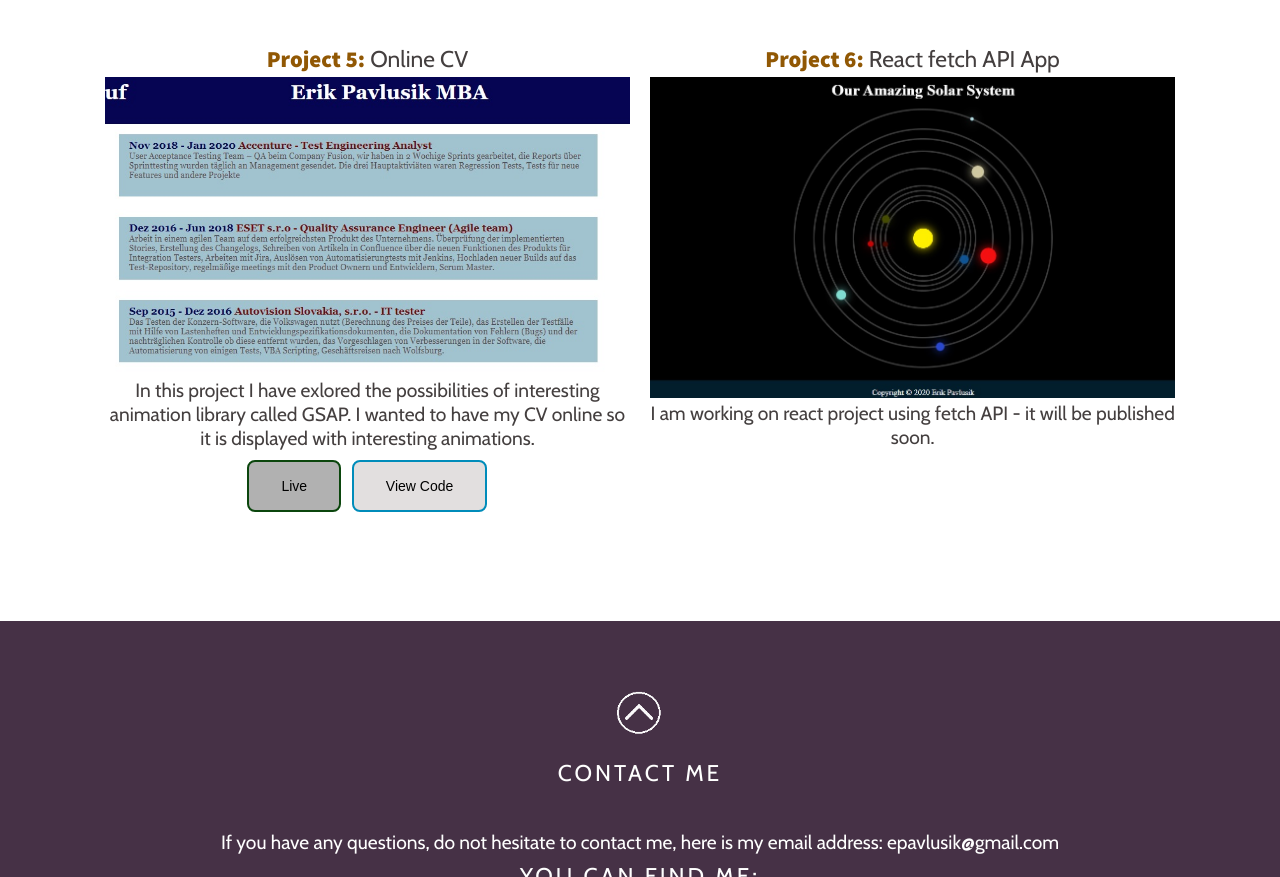
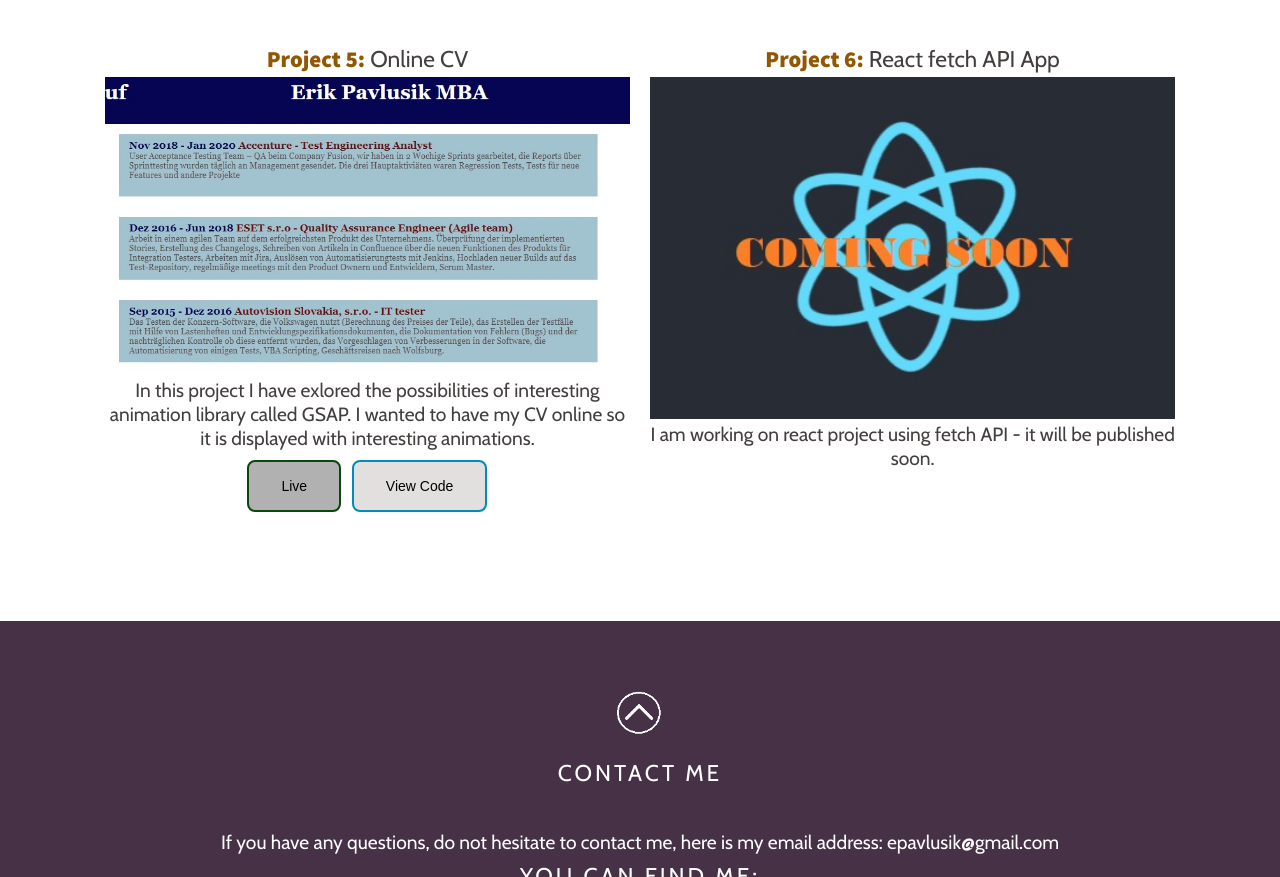
Before and after one commit to epavlusik/portfolio, a plain HTML site: page index.html in a window 1280 px wide. Shown: the part 2520-3397 px from the top of the page. Drawn offline with nearby package versions, Linux system fonts and the light colour scheme; a web font is replaced by a local one.

Commit message:
Update index.html

```diff
--- a/index.html
+++ b/index.html
@@ -123,7 +123,7 @@
                  <div class="Project-box"> <!--Coming soon-->
                      <h2>
                          <span class="project">Project 6:</span> React fetch API App</h2>
-                     <img src="images/solarsystem.jpg" alt="">
+                     <img src="images/react.jpg" alt="">
                      <p>I am working on react project using fetch API - it will be published soon.
                      </p>
                      </div>
```
